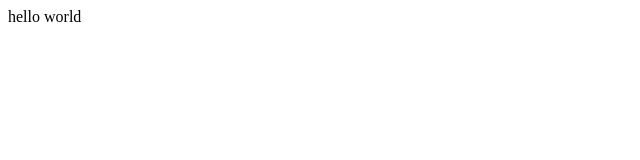
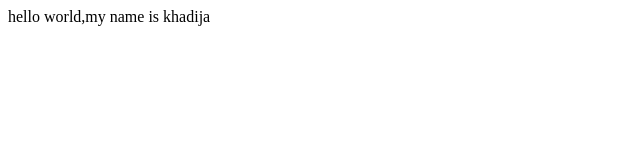
Before and after one commit to K0pink/gitty, a plain HTML site: page index.html in a window 1280 px wide. Shown: the whole page, without its empty margins (0-640 px from the left). Drawn offline with Linux system fonts and the light colour scheme.

Commit message:
fake bunny

```diff
--- a/index.html
+++ b/index.html
@@ -6,7 +6,7 @@
     <title>Document</title>
 </head>
 <body>
-    hello world
+    hello world,my name is khadija
 
 </body>
 </html>
```
